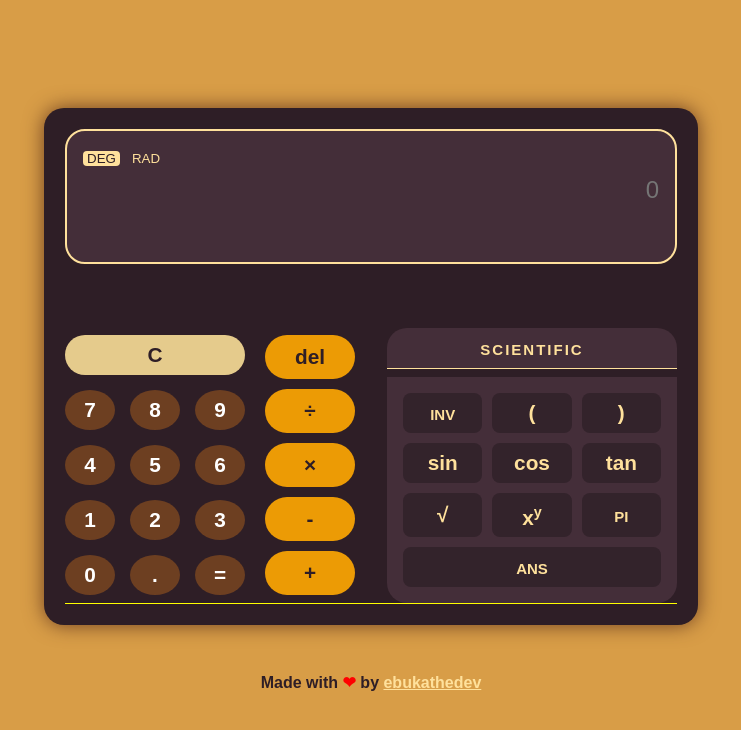
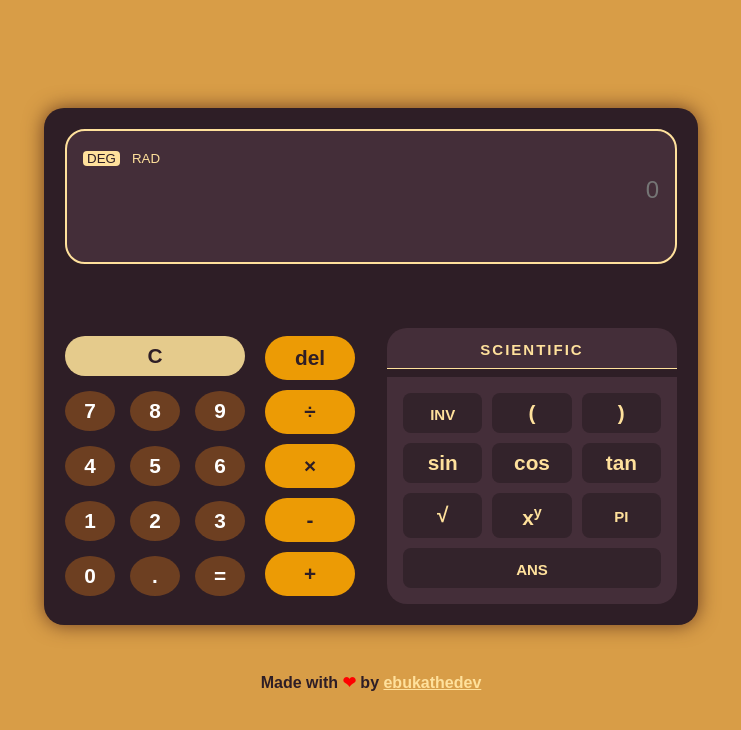
Before and after one commit to ebukathedev/Scientific-Calculator-, a plain HTML site: page index.html in a window 1280 px wide. Shown: the whole page, without its empty margins (269-1010 px from the left). Drawn offline with Linux system fonts and the light colour scheme.

Commit message:
Remove yellow border line

```diff
--- a/style.css
+++ b/style.css
@@ -125,7 +125,6 @@ main {
 	overflow: hidden;
 	padding-bottom: 5rem;
 	gap: 2rem;
-	border-bottom: 1px solid yellow;
 }
 
 .buttons-sub-container button {
```
